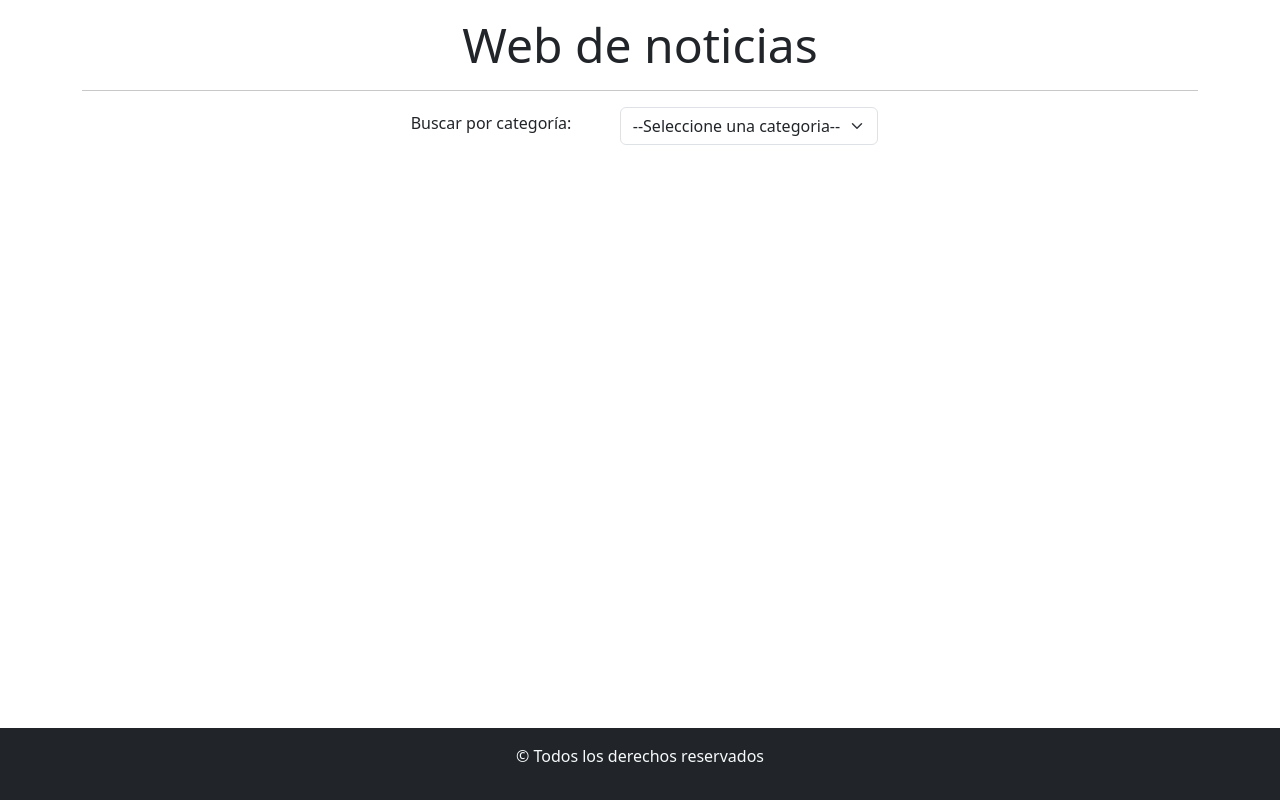
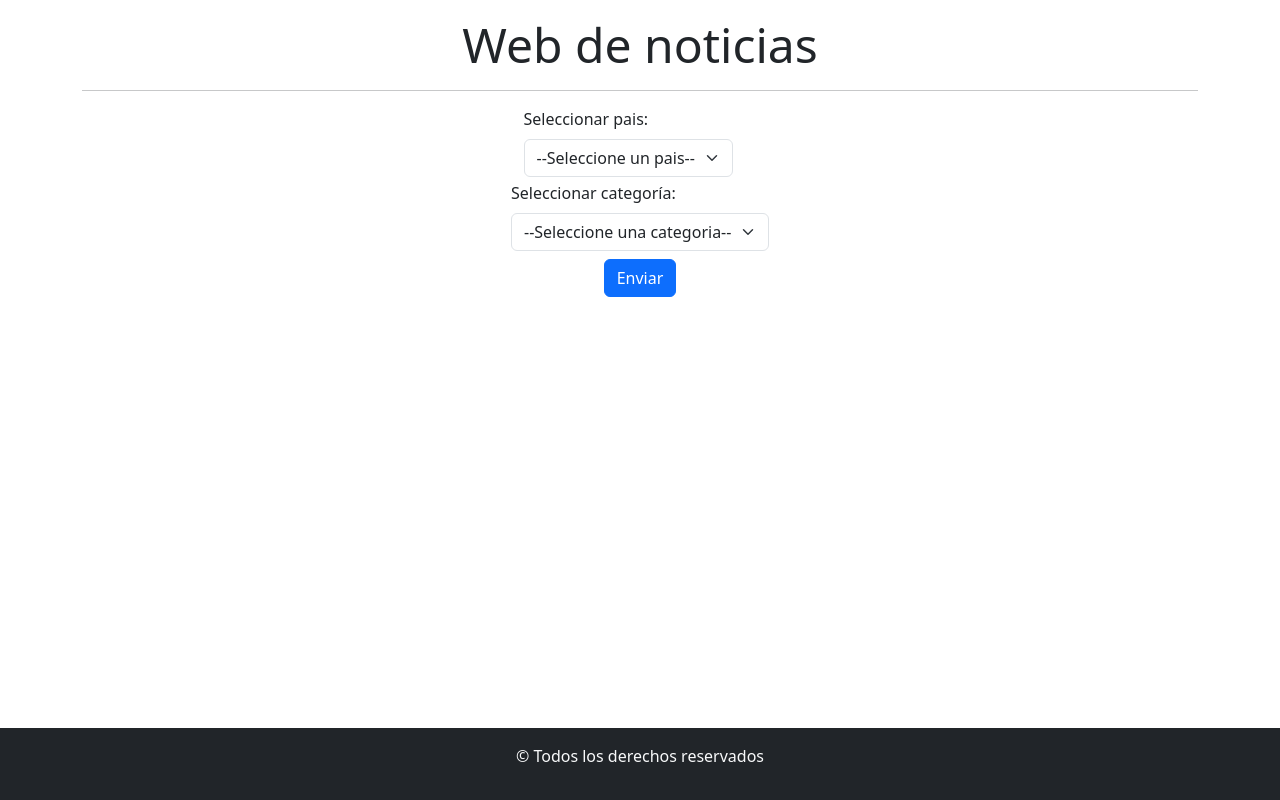
Before and after one commit to lourdesgarciafyl/tp-react-ejercicio-12, a React (Vite) app: page / in a window 1280 px wide. Built offline with nearby package versions, Linux system fonts and the light colour scheme.

Commit message:
se agrega react hook form

```diff
--- a/package.json
+++ b/package.json
@@ -10,8 +10,11 @@
     "preview": "vite preview"
   },
   "dependencies": {
+    "bootstrap": "^5.3.0",
     "react": "^18.2.0",
-    "react-dom": "^18.2.0"
+    "react-bootstrap": "^2.7.4",
+    "react-dom": "^18.2.0",
+    "react-hook-form": "^7.44.3"
   },
   "devDependencies": {
     "@types/react": "^18.0.37",
--- a/src/App.css
+++ b/src/App.css
@@ -7,7 +7,7 @@
 #containerPrincipal{
   flex-grow: 1;
 }
-#formSelect{
+.formSelect{
   width: fit-content;
 }
 .descripcionNoticia{
--- a/src/App.jsx
+++ b/src/App.jsx
@@ -1,33 +1,16 @@
 import './App.css'
 import 'bootstrap/dist/css/bootstrap.min.css';
-import { useState } from 'react';
 import { Container } from 'react-bootstrap';
 import FormularioNoticias from './components/FormularioNoticias';
-import BloqueNoticias from "./components/BloqueNoticias";
 
 
 function App() {
-  const[noticias, setNoticias] = useState([])
-
-  const consultarApi = async (categoria) =>{
-    try{
-      const respuesta = await fetch("https://newsdata.io/api/1/news?apikey=pub_24021f4291fa33aa976aa3dddd22e4c75cb40&language=es&category="+categoria)
-      const datos = await respuesta.json()
-      console.log(datos.results)
-      setNoticias(datos.results)
-    }
-    catch(errores){
-      console.log(errores)
-    }
-  }
-
   return (
     <>
     <Container id='containerPrincipal'>
       <h1 className="display-5 text-center my-3">Web de noticias</h1>
       <hr />
-      <FormularioNoticias consultarApi={consultarApi}></FormularioNoticias>
-      <BloqueNoticias noticias={noticias}></BloqueNoticias>
+      <FormularioNoticias></FormularioNoticias>
     </Container>
     <footer className='bg-dark text-light text-center py-3'>
       <p>&copy; Todos los derechos reservados</p>
--- a/src/components/FormularioNoticias.jsx
+++ b/src/components/FormularioNoticias.jsx
@@ -1,29 +1,48 @@
 import { useState } from "react";
-import { Form, Row, Col } from "react-bootstrap";
+import { Form, Button} from "react-bootstrap";
+import BloqueNoticias from "./BloqueNoticias";
+import { useForm } from "react-hook-form";
 
+const FormularioNoticias = () => {
+  const [noticias, setNoticias] = useState([]);
 
-const FormularioNoticias = ({ consultarApi }) => {
-    const [categoria, setCategoria] = useState("");
+  const {register, formState: {errors}, reset , handleSubmit} = useForm()
 
-    const handleOpciones = (event) =>{
-        const categoriaElegida = event.target.value;
-        setCategoria(categoriaElegida)
-        if(categoriaElegida === "--Seleccione una categoria--"){
-            return
-        } else{
-            consultarApi(categoriaElegida)
-        }
+  const consultarApi = async ({categoria, pais}) =>{
+    try{
+      const respuesta = await fetch("https://newsdata.io/api/1/news?apikey=pub_24021f4291fa33aa976aa3dddd22e4c75cb40&country="+pais+"&language=es&category="+categoria)
+      const datos = await respuesta.json()
+      console.log(datos.results)
+      setNoticias(datos.results)
     }
+    catch(errores){
+      console.log(errores)
+    }
+  }
 
     return (
         <section>
-            <Form className="d-flex flex-column align-items-center flex-md-row justify-content-md-center">
-                <Form.Group as={Row}>
-                <Col md={5}>
-                <Form.Label className="mt-1">Buscar por categoría:</Form.Label>
-                </Col>
-                <Col md={6}>
-                <Form.Select  className="mx-2" id="formSelect" onChange={handleOpciones} value={categoria}>
+            <Form onSubmit={handleSubmit(consultarApi)} className="d-flex flex-column align-items-center">
+
+            <Form.Group className="me-4">
+            <Form.Label>Seleccionar pais:</Form.Label>
+            <Form.Select  className="formSelect" {... register("pais", {required: "Campo obligatorio"})}>
+              <option value="">--Seleccione un pais--</option>
+              <option value="ar">Argentina</option>
+              <option value="de">Alemania</option>
+              <option value="be">Belgica</option>
+              <option value="br">Brasil</option>
+              <option value="ca">Canada</option>
+              <option value="ch">China</option>
+              <option value="co">Colombia</option>
+              <option value="fr">Francia</option>
+              <option value="us">Estados Unidos</option>
+            </Form.Select>
+          </Form.Group>
+
+          <Form.Group>
+            <Form.Label className="mt-1">Seleccionar categoría:</Form.Label>
+            <Form.Select className="formSelect"  {... register("categoria", {required: "Campo obligatorio"})}>
                 <option value="">--Seleccione una categoria--</option>
                 <option value="top">Destacadas</option>
                 <option value="science">Ciencia</option>
@@ -31,9 +50,12 @@ const FormularioNoticias = ({ consultarApi }) => {
                 <option value="entertainment">Entretenimiento</option>
                 <option value="politics">Politica</option>
                 <option value="technology">Tecnología</option>
-                </Form.Select>
-                </Col>
-                </Form.Group>
+            </Form.Select>
+             </Form.Group>
+
+             <Button variant="primary" className="my-2" type="submit">
+               Enviar
+            </Button>
         </Form>
         </section>
     )
```
Also changed, not shown: 1 other file (tests, documents, lock files or other folders).
